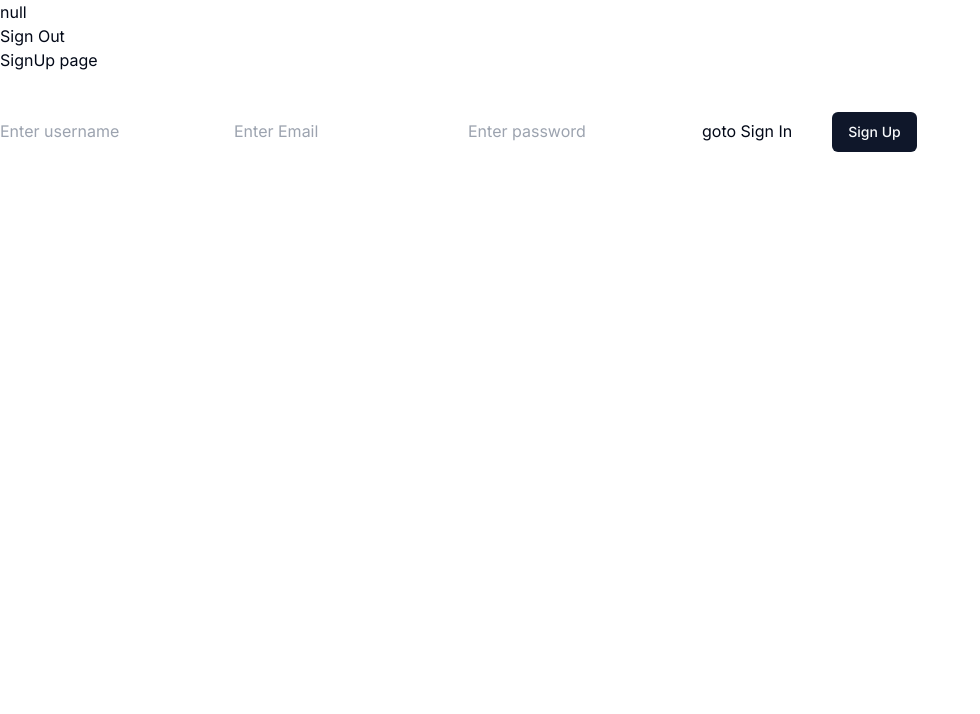
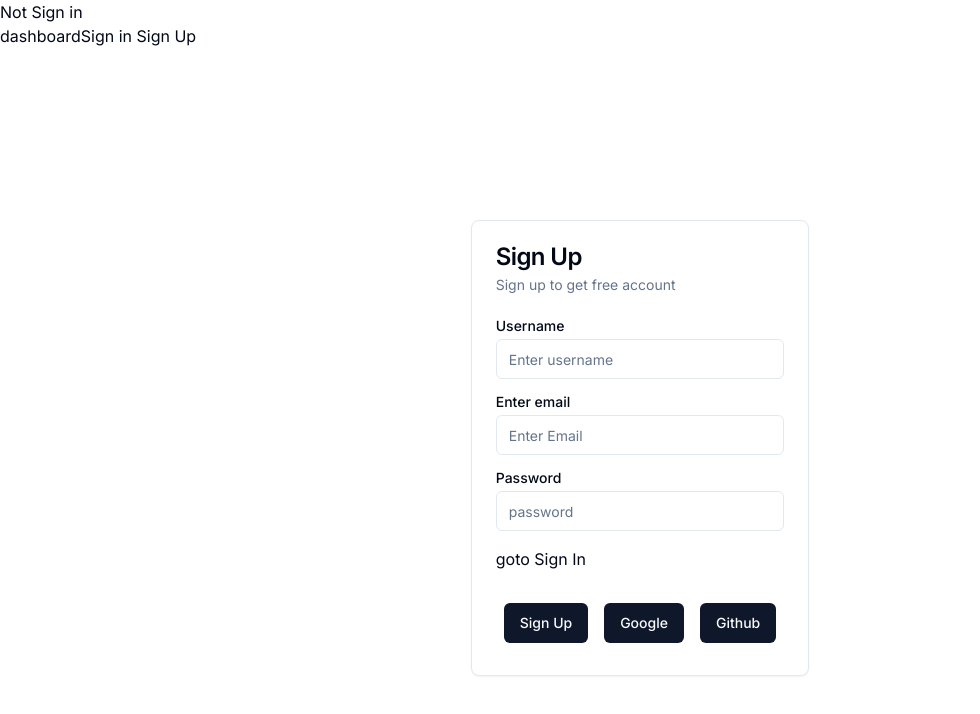
Before and after one commit to mohammedfarisofficial/short-note-for-collage, a Next.js app in the folder nextjs-client/: page /sign-up in a window 1280 px wide. Shown: the top 714 px of the page, without its empty margins (0-980 px from the left). Built offline with nearby package versions, Linux system fonts and the light colour scheme; no server answers.

Commit message:
protected route for users

```diff
--- /dev/null
+++ b/nextjs-client/app/admin-test/page.jsx
@@ -0,0 +1,10 @@
+'use client'
+import adminRoute from "../auth/adminRoute";
+
+const Admin = () => {
+  return (
+    <div>Admin</div>
+  )
+}
+
+export default adminRoute(Admin)
--- /dev/null
+++ b/nextjs-client/app/auth/adminRoute.jsx
@@ -0,0 +1,24 @@
+"use client";
+import { redirect } from "next/navigation";
+import { useLayoutEffect } from "react";
+
+const projectedRoute = (Component) => {
+  return function WithAuth(props) {
+    const isAuthenticated = true;
+    const isAdmin = true;
+
+    useLayoutEffect(() => {
+      if (!isAuthenticated) {
+        redirect("/sign-up");
+        return null;
+      }
+      if (isAuthenticated && !isAdmin) {
+        redirect("/");
+        return null;
+      }
+    }, [isAuthenticated]);
+
+    return <Component {...props} />;
+  };
+};
+export default projectedRoute;
--- /dev/null
+++ b/nextjs-client/app/auth/protectedRoute.jsx
@@ -0,0 +1,29 @@
+"use client";
+import { useSession, signIn } from "next-auth/react";
+import { redirect } from "next/navigation";
+import { useLayoutEffect } from "react";
+
+const protectedRoute = (Component) => {
+  return function WithAuth(props) {
+    const { data: session, status } = useSession();
+
+    useLayoutEffect(() => {
+      if (status === "unauthenticated") {
+        redirect("/sign-up");
+      }
+    }, [status]);
+
+    if (status === "loading") {
+      return <div>Loading...</div>;
+    }
+
+    if (status === "authenticated") {
+      return <Component {...props} session={session} />;
+    }
+
+    // If not authenticated, render nothing (or a loading state)
+    return null;
+  };
+};
+
+export default protectedRoute;
--- a/nextjs-client/app/dashboard/page.jsx
+++ b/nextjs-client/app/dashboard/page.jsx
@@ -1,4 +1,6 @@
+"use client";
 import Link from "next/link";
+import protectedRoute from "../auth/protectedRoute";
 
 const Dashboard = () => {
   return (
@@ -10,4 +12,4 @@ const Dashboard = () => {
   );
 };
 
-export default Dashboard;
+export default protectedRoute(Dashboard);
--- a/nextjs-client/app/sign-up/page.jsx
+++ b/nextjs-client/app/sign-up/page.jsx
@@ -4,12 +4,18 @@ import { useRouter } from "next/navigation";
 import Link from "next/link";
 import axios from "axios";
 import { Button } from "@/components/ui/button";
+import {
+  Card,
+  CardContent,
+  CardDescription,
+  CardFooter,
+  CardHeader,
+  CardTitle,
+} from "@/components/ui/card";
+import { Label } from "@/components/ui/label";
+import { Input } from "@/components/ui/input";
 
 const SignUp = () => {
-  //   const [username, setUsername] = useState("");
-  //   const [email, setEmail] = useState("");
-  //   const [password, setPassword] = useState("");
-
   const [registerCredential, setRegisterCredential] = useState({
     email: "",
     username: "",
@@ -39,10 +45,45 @@ const SignUp = () => {
     setRegisterCredential((prevState) => ({ ...prevState, [name]: value }));
   };
   return (
-    <div>
-      SignUp page
+    <div className="w-full h-[100vh] px-20 flex justify-center items-center">
       <form onSubmit={registerHandler}>
-        <input
+        <Card>
+          <CardHeader>
+            <CardTitle>Sign Up</CardTitle>
+            <CardDescription>Sign up to get free account</CardDescription>
+          </CardHeader>
+          <CardContent className="flex flex-col gap-4">
+            <div className="grid w-full max-w-sm items-center gap-1.5">
+              <Label htmlFor="username">Username</Label>
+              <Input
+                onChange={onFieldChange}
+                placeholder="Enter username"
+                name="username"
+                type="text"
+                id="username"
+              />
+            </div>
+            <div className="grid w-full max-w-sm items-center gap-1.5">
+              <Label htmlFor="email">Enter email</Label>
+              <Input
+                onChange={onFieldChange}
+                type="email"
+                placeholder="Enter Email"
+                name="email"
+                id="email"
+              />
+            </div>
+            <div className="grid w-full max-w-sm items-center gap-1.5">
+              <Label htmlFor="password">Password</Label>
+              <Input
+                onChange={onFieldChange}
+                placeholder="password"
+                name="password"
+                type="password"
+                id="password"
+              />
+            </div>
+            {/* <input
               onChange={onFieldChange}
               type="text"
               placeholder="Enter username"
@@ -59,9 +100,21 @@ const SignUp = () => {
               type="text"
               placeholder="Enter password"
               name="password"
-        />
+            /> */}
             <Link href="/sign-in">goto Sign In</Link>
-        <Button className="m-10" type="submit">Sign Up</Button>
+          </CardContent>
+          <CardFooter>
+            <Button className="m-2" type="submit">
+              Sign Up
+            </Button>
+            <Button className="m-2" type="submit">
+              Google
+            </Button>
+            <Button className="m-2" type="submit">
+              Github
+            </Button>
+          </CardFooter>
+        </Card>
       </form>
     </div>
   );
--- a/nextjs-client/components/navbar/navbar.jsx
+++ b/nextjs-client/components/navbar/navbar.jsx
@@ -18,19 +18,24 @@ import { Button } from "@/components/ui/button";
 import { Moon, Sun, Menu } from "lucide-react";
 import { useTheme } from "next-themes";
 
+import { useRouter } from "next/navigation";
+
 // auth
 import { signIn, signOut, useSession } from "next-auth/react";
 
 const Navbar = () => {
   const { setTheme } = useTheme();
+  const router = useRouter();
 
   const session = useSession();
 
-  if (session) {
+  if (session.status === "authenticated") {
     console.log("session data", session);
     return (
       <>
-        {JSON.stringify(session?.data)}
+        <Link href="/dashboard">dashboard</Link>
+        <Link href="/admin-test">admin route</Link>
+        {session?.data?.user?.name}
         <br />
         <button onClick={() => signOut()}>Sign Out</button>
       </>
@@ -39,7 +44,10 @@ const Navbar = () => {
 
   return (
     <>
-      Not Sign in <button onClick={() => signIn("github")}>Sign in </button>
+      <p>Not Sign in</p>
+      <Link href="/dashboard">dashboard</Link>
+      <button onClick={() => router.push("/sign-up")}>Sign in</button>{" "}
+      <button onClick={() => router.push("/sign-in")}>Sign Up</button>
     </>
   );
 
--- /dev/null
+++ b/nextjs-client/components/ui/input.jsx
@@ -0,0 +1,19 @@
+import * as React from "react"
+
+import { cn } from "@/lib/utils"
+
+const Input = React.forwardRef(({ className, type, ...props }, ref) => {
+  return (
+    (<input
+      type={type}
+      className={cn(
+        "flex h-10 w-full rounded-md border border-input bg-background px-3 py-2 text-sm ring-offset-background file:border-0 file:bg-transparent file:text-sm file:font-medium placeholder:text-muted-foreground focus-visible:outline-none focus-visible:ring-2 focus-visible:ring-ring focus-visible:ring-offset-2 disabled:cursor-not-allowed disabled:opacity-50",
+        className
+      )}
+      ref={ref}
+      {...props} />)
+  );
+})
+Input.displayName = "Input"
+
+export { Input }
--- /dev/null
+++ b/nextjs-client/components/ui/label.jsx
@@ -0,0 +1,18 @@
+"use client"
+
+import * as React from "react"
+import * as LabelPrimitive from "@radix-ui/react-label"
+import { cva } from "class-variance-authority";
+
+import { cn } from "@/lib/utils"
+
+const labelVariants = cva(
+  "text-sm font-medium leading-none peer-disabled:cursor-not-allowed peer-disabled:opacity-70"
+)
+
+const Label = React.forwardRef(({ className, ...props }, ref) => (
+  <LabelPrimitive.Root ref={ref} className={cn(labelVariants(), className)} {...props} />
+))
+Label.displayName = LabelPrimitive.Root.displayName
+
+export { Label }
--- a/nextjs-client/modals/User.js
+++ b/nextjs-client/modals/User.js
@@ -19,6 +19,10 @@ const userSchema = new Schema(
       type: String,
       required: false,
     },
+    isAdmin: {
+      type: Boolean,
+      default: false,
+    },
   },
   { timestamps: true }
 );
--- a/nextjs-client/package.json
+++ b/nextjs-client/package.json
@@ -11,6 +11,7 @@
   "dependencies": {
     "@radix-ui/react-dialog": "^1.1.1",
     "@radix-ui/react-dropdown-menu": "^2.1.1",
+    "@radix-ui/react-label": "^2.1.0",
     "@radix-ui/react-slot": "^1.1.0",
     "axios": "^1.7.2",
     "bcrypt": "^5.1.1",
```
Also changed, not shown: 1 other file (tests, documents, lock files or other folders). Lines whose indentation alone changed are shown as unchanged.
